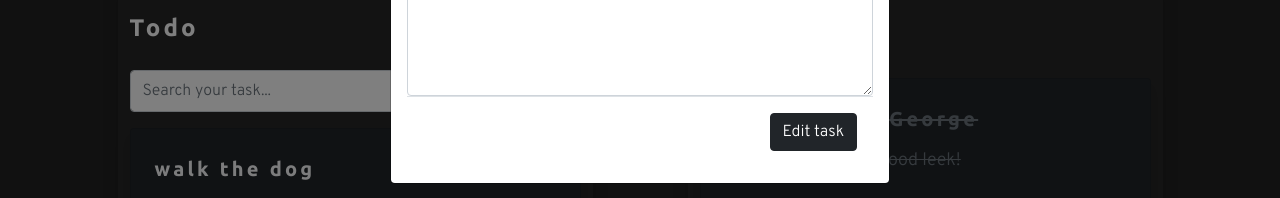
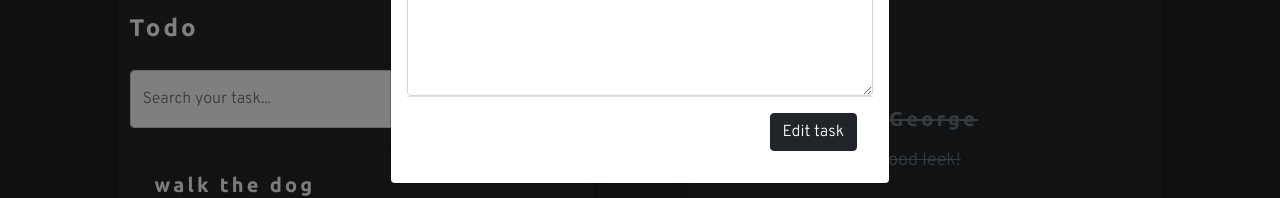
Before and after one commit to hongleang/todo-app-coding-challenge, a React (Create React App) app: page / in a window 1280 px wide. Both pictures are taken after a click on the button 542 px from the left and 459 px from the top of the page. Shown: the part 286-484 px from the top of the page. Built offline with nearby package versions, Linux system fonts and the light colour scheme.

Commit message:
change modal text color

```diff
--- a/src/components/modal/EditTask.js
+++ b/src/components/modal/EditTask.js
@@ -26,7 +26,7 @@ const EditTask = ({editTask}) => {
 
   return (
     <div
-      className="modal fade"
+      className="modal fade text-dark"
       id="editTaskModal"
       data-bs-backdrop="static"
       data-bs-keyboard="false"
--- a/src/components/modal/Modal.js
+++ b/src/components/modal/Modal.js
@@ -26,7 +26,7 @@ const Modal = ({ addTask, colId }) => {
 
   return (
     <div
-      className="modal fade"
+      className="modal fade text-dark"
       id="staticBackdrop"
       data-bs-backdrop="static"
       data-bs-keyboard="false"
@@ -51,27 +51,25 @@ const Modal = ({ addTask, colId }) => {
                 <input
                   type="text"
                   className="form-control"
-                  id="from-title"
+                  id="floatingInput"
                   name="title"
                   value={task.title}
                   onChange={handleChange}
                 />
-                <label htmlFor="form-title" className="form-label">
+                <label htmlFor="floatingInput" className="form-label">
                   Title
                 </label>
               </div>
               <div className="form-floating">
                 <textarea
                   className="form-control"
-                  id="form-description"
+                  id="floatingTextarea"
                   style={{ height: "200px" }}
                   name="description"
                   value={task.description}
                   onChange={handleChange}
                 ></textarea>
-                <label htmlFor="form-description" className="form-label">
-                  Description...
-                </label>
+                <label htmlFor="floatingTextarea">Description...</label>
               </div>
               <div className="modal-footer">
                 <button
--- a/src/components/searchField/SearchField.js
+++ b/src/components/searchField/SearchField.js
@@ -7,7 +7,7 @@ const SearchField = ({onSearchTask}) => {
         type="text"
         placeholder="Search your task..."
         onChange={(event) => onSearchTask(event.target.value)}
-        className="form-control py-2"
+        className="form-control py-3"
       />
     </>
   );
```
